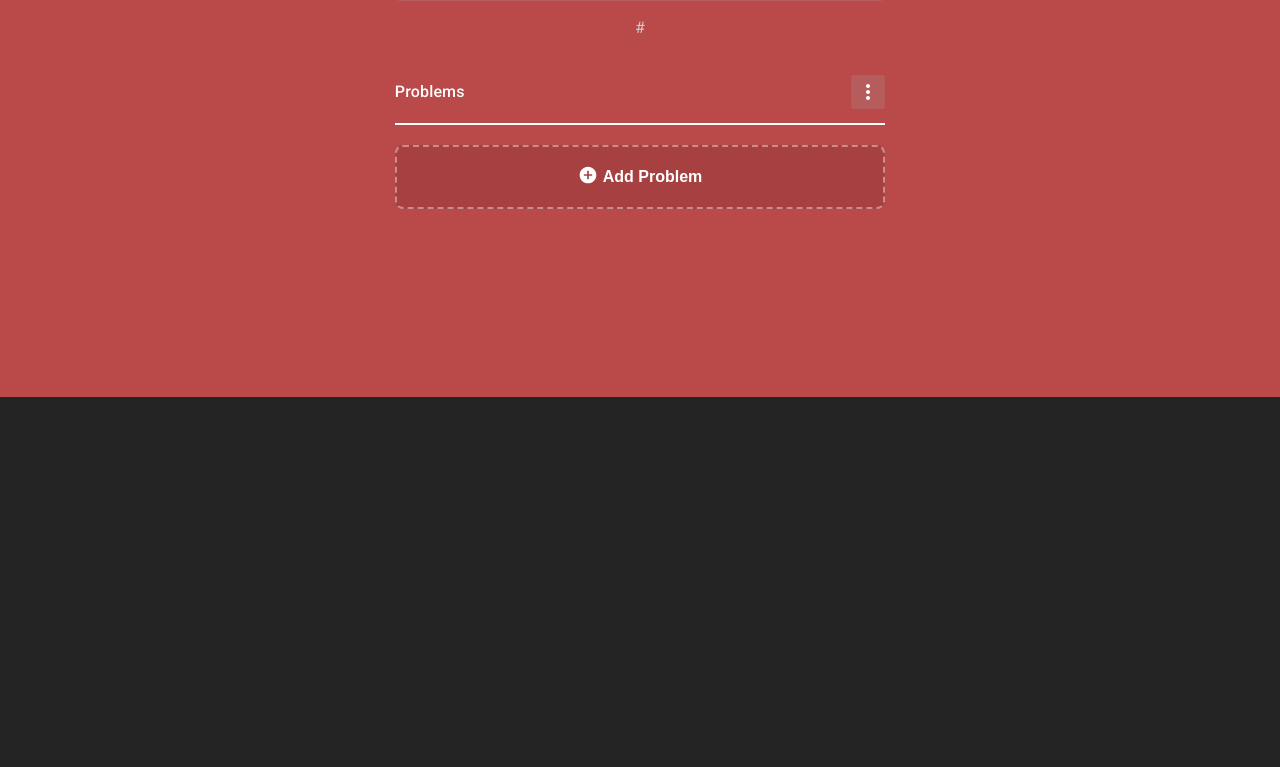
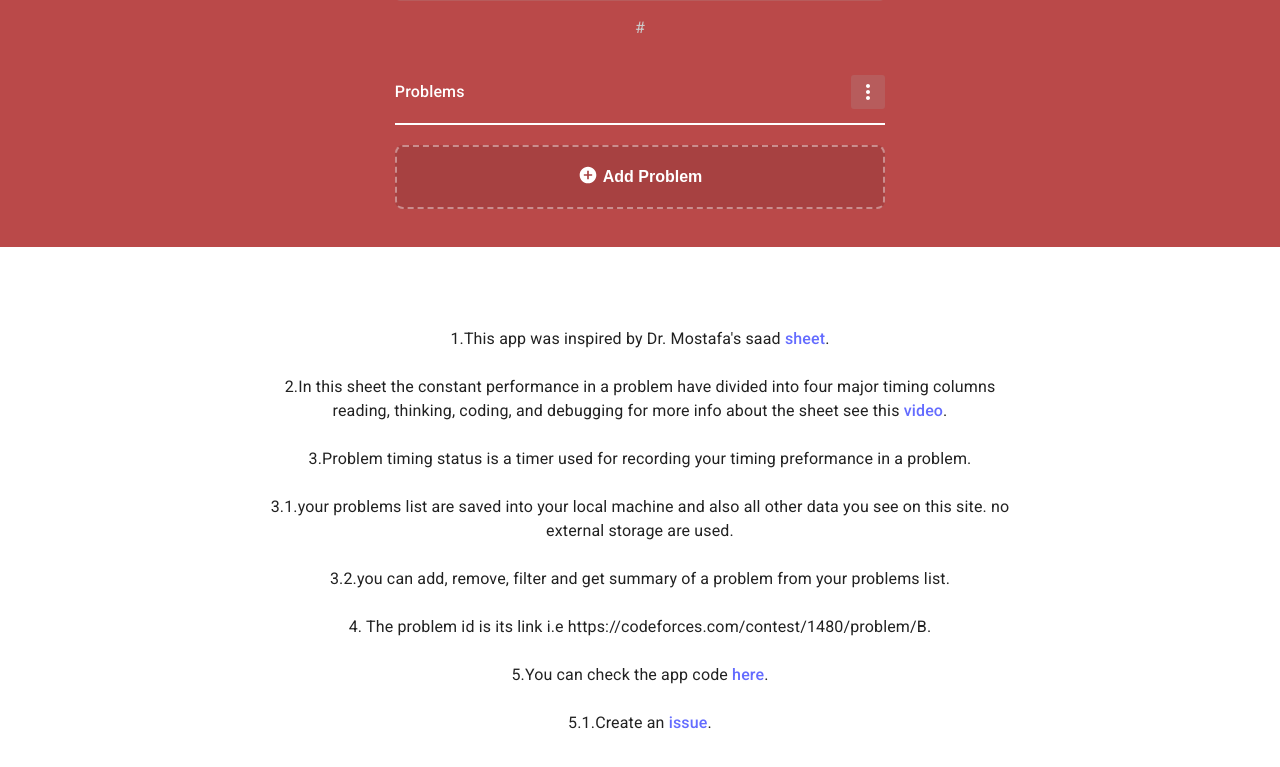
Before and after one commit to mahmoudAcm/problem-timing-status, a React (Vite) app: page / in a window 1280 px wide. Shown: the part 403-1170 px from the top of the page. Before the commit the page ends 800 px from the top, so only its background shows below. Built offline with nearby package versions, Linux system fonts and the light colour scheme.

Commit message:
adding about section

```diff
--- a/src/App.tsx
+++ b/src/App.tsx
@@ -17,6 +17,7 @@ import MainLayout from "@components/layouts/main";
 import Header from "@components/header";
 import Timer from "@components/timer";
 import List from "@components/list";
+import About from "@components/about";
 
 //themes
 import reading from "@themes/reading";
@@ -122,6 +123,7 @@ function App() {
                 </TimerProvider>
               </LinkerProvider>
             </ProblemsProvider>
+            <About />
           </>
         </ThemeProvider>
       ) : (
--- /dev/null
+++ b/src/components/about/about.tsx
@@ -0,0 +1,96 @@
+import Box from "@mui/material/Box";
+import Container from "@mui/material/Container";
+import Card from "@mui/material/Card";
+import CardContent from "@mui/material/CardContent";
+import Typography from "@mui/material/Typography";
+
+export default function About() {
+  return (
+    <Box
+      sx={{
+        background: "white",
+        height: "fit-content",
+        paddingTop: 5,
+        paddingBottom: 5,
+        display: "flex",
+        alignItems: "center",
+        justifyContent: "center",
+        "& .inner": {
+          maxWidth: 790,
+          boxShadow: "none",
+        },
+      }}
+    >
+      <Card className="inner">
+        <CardContent>
+          <br />
+          <Typography align="center">
+            1.This app was inspired by Dr. Mostafa's saad{" "}
+            <a href="https://goo.gl/unDETI" rel="noreferrer" target="_blank">
+              sheet
+            </a>
+            .
+          </Typography>
+          <br />
+          <Typography align="center">
+            2.In this sheet the constant performance in a problem have divided
+            into four major timing columns reading, thinking, coding, and
+            debugging for more info about the sheet see this{" "}
+            <a
+              href="https://www.youtube.com/watch?v=c3lmvYBxgwE"
+              rel="noreferrer"
+              target="_blank"
+            >
+              video
+            </a>
+            .
+          </Typography>
+          <br />
+          <Typography align="center">
+            3.Problem timing status is a timer used for recording your timing
+            preformance in a problem.
+          </Typography>
+          <br />
+          <Typography align="center">
+            3.1.your problems list are saved into your local machine and also
+            all other data you see on this site. no external storage are used.
+          </Typography>
+          <br />
+          <Typography align="center">
+            3.2.you can add, remove, filter and get summary of a problem from
+            your problems list.
+          </Typography>
+          <br />
+          <Typography align="center">
+            4. The problem id is its link i.e
+            https://codeforces.com/contest/1480/problem/B.
+          </Typography>
+          <br />
+          <Typography align="center">
+            5.You can check the app code{" "}
+            <a
+              href="https://github.com/mahmoudAcm/problem-timing-status"
+              rel="noreferrer"
+              target="_blank"
+            >
+              here
+            </a>
+            .
+          </Typography>
+          <br />
+          <Typography align="center">
+            5.1.Create an{" "}
+            <a
+              href="https://github.com/mahmoudAcm/problem-timing-status/issues/new"
+              rel="noreferrer"
+              target="_blank"
+            >
+              issue
+            </a>
+            .
+          </Typography>
+        </CardContent>
+      </Card>
+    </Box>
+  );
+}
--- /dev/null
+++ b/src/components/about/index.ts
@@ -0,0 +1 @@
+export { default } from "./about";
```
